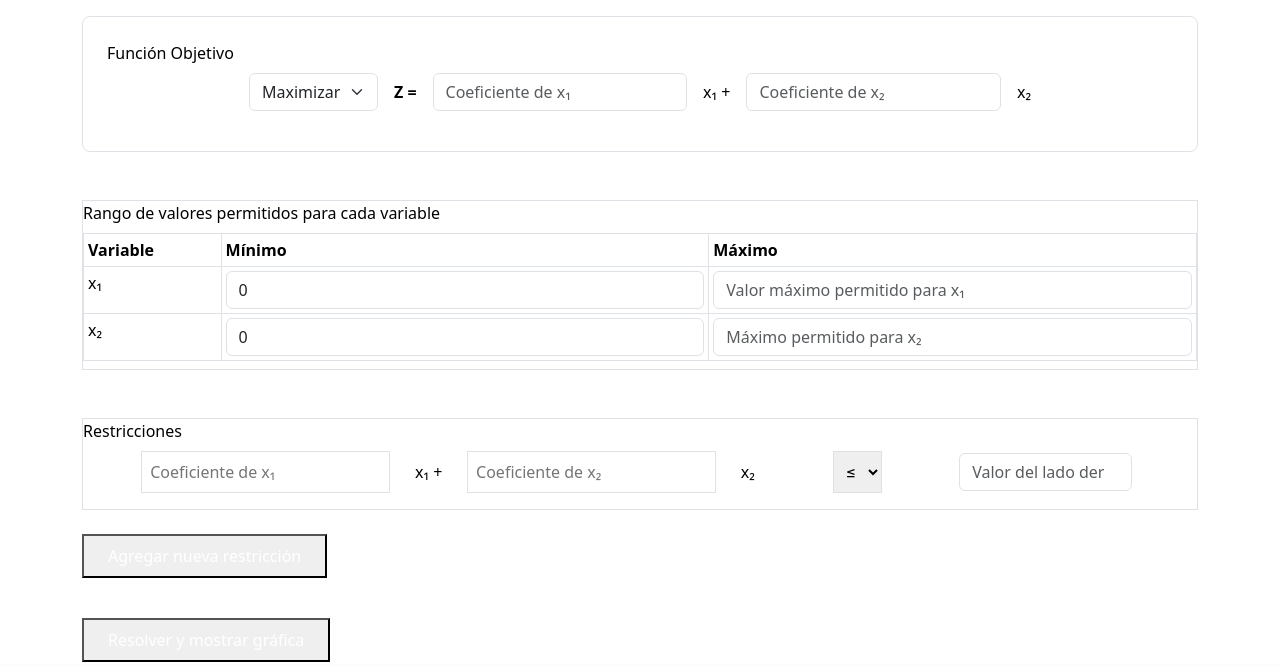
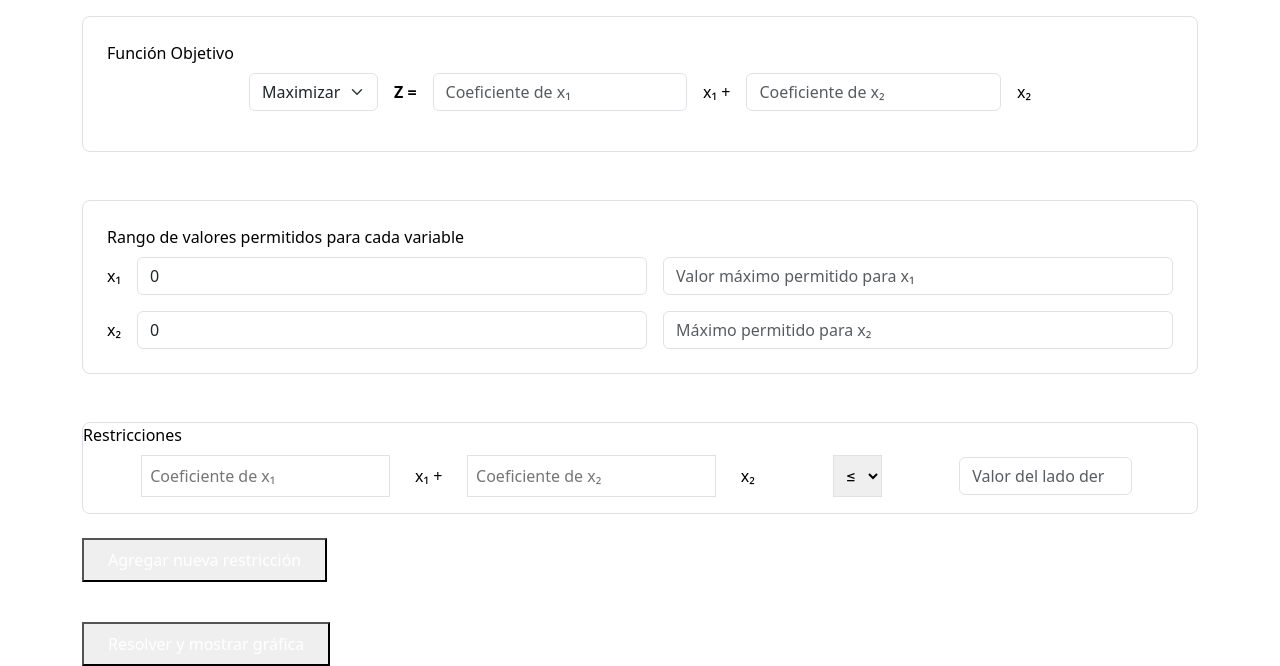
Before and after one commit to YANA021/MOP-METODO-GRAFICO, a Django app: page /metodo-grafico/ in a window 1280 px wide. Shown: the part 136-802 px from the top of the page. Run offline with Django 5.2, Linux system fonts and the light colour scheme; the visitor is signed in with stand-in values (Sample User, id 1).

Commit message:
Improve dark mode styling

```diff
--- a/static/css/custom.css
+++ b/static/css/custom.css
@@ -71,3 +71,11 @@ body {
 .dark-mode .dark\:text-white {
   color: var(--card-text) !important;
 }
+
+/* Generic container that adapts to light/dark mode */
+.themed-card {
+  background-color: var(--card-bg);
+  color: var(--card-text);
+  border: 1px solid var(--border-color);
+  border-radius: 0.5rem;
+}
--- a/templates/nuevo_problema.html
+++ b/templates/nuevo_problema.html
@@ -9,7 +9,7 @@
 {% endif %}
 <form id="pl-form" method="post" class="vstack gap-4">
   {% csrf_token %}
-  <div class="border rounded-3 p-4 mt-3">
+  <div class="themed-card p-4 mt-3">
     <div class="mb-3">
       <label class="form-label text-black dark:text-white">Función Objetivo</label>
       <div class="row g-3 align-items-center justify-content-center text-center">
@@ -36,44 +36,39 @@
     <input type="hidden" name="{{ form.restricciones.name }}" id="id_{{ form.restricciones.name }}">
   </div>
 
-  <div class="bg-white border border-gray-300 rounded-lg shadow-md p-6 mt-4 text-gray-800">
+  <div class="themed-card p-4 mt-4">
   <label class="form-label text-black dark:text-white">Rango de valores permitidos para cada variable</label>
-    <table class="table table-bordered table-sm mb-2">
-      <thead>
-          <tr>
-            <th class="text-black dark:text-white">Variable</th>
-            <th class="text-black dark:text-white">Mínimo</th>
-            <th class="text-black dark:text-white">Máximo</th>
-          </tr>
-      </thead>
-      <tbody>
-        <tr>
-          <td class="text-black dark:text-white">x₁</td>
-          <td>
+    <div class="vstack gap-3">
+      <div class="row g-3 align-items-center">
+        <div class="col-auto">
+          <span class="text-black dark:text-white">x₁</span>
+        </div>
+        <div class="col">
           <label class="form-label small visually-hidden" for="{{ form.x1_min.id_for_label }}">{{ form.x1_min.label }}</label>
           {{ form.x1_min }}
-          </td>
-          <td>
+        </div>
+        <div class="col">
           <label class="form-label small visually-hidden" for="{{ form.x1_max.id_for_label }}">{{ form.x1_max.label }}</label>
           {{ form.x1_max }}
-          </td>
-        </tr>
-        <tr>
-          <td class="text-black dark:text-white">x₂</td>
-          <td>
+        </div>
+      </div>
+      <div class="row g-3 align-items-center">
+        <div class="col-auto">
+          <span class="text-black dark:text-white">x₂</span>
+        </div>
+        <div class="col">
           <label class="form-label small visually-hidden" for="{{ form.x2_min.id_for_label }}">{{ form.x2_min.label }}</label>
           {{ form.x2_min }}
-          </td>
-          <td>
+        </div>
+        <div class="col">
           <label class="form-label small visually-hidden" for="{{ form.x2_max.id_for_label }}">{{ form.x2_max.label }}</label>
           {{ form.x2_max }}
-          </td>
-        </tr>
-      </tbody>
-    </table>
+        </div>
+      </div>
+    </div>
   </div>
 
-  <div class="bg-white border border-gray-300 rounded-lg shadow-md p-6 mt-4 text-gray-800" id="restricciones-container">
+  <div class="themed-card p-6 mt-4" id="restricciones-container">
     <label class="form-label text-black dark:text-white">Restricciones</label>
     <div class="restriccion-row row g-3 align-items-center mb-3 justify-content-center text-center">
       <div class="col-6 col-md-3">
```
Lines whose indentation alone changed are shown as unchanged.
